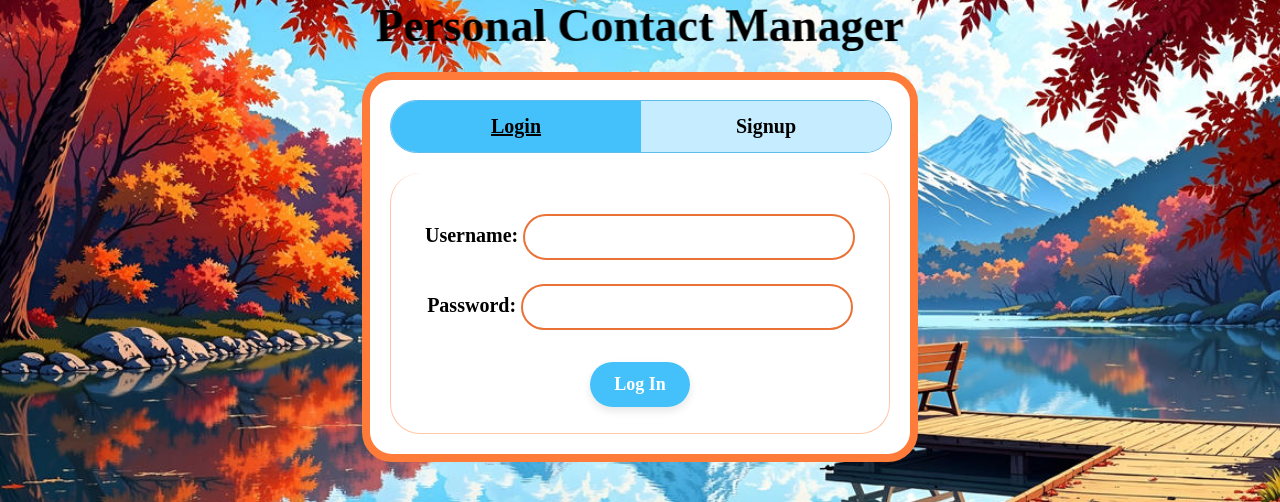
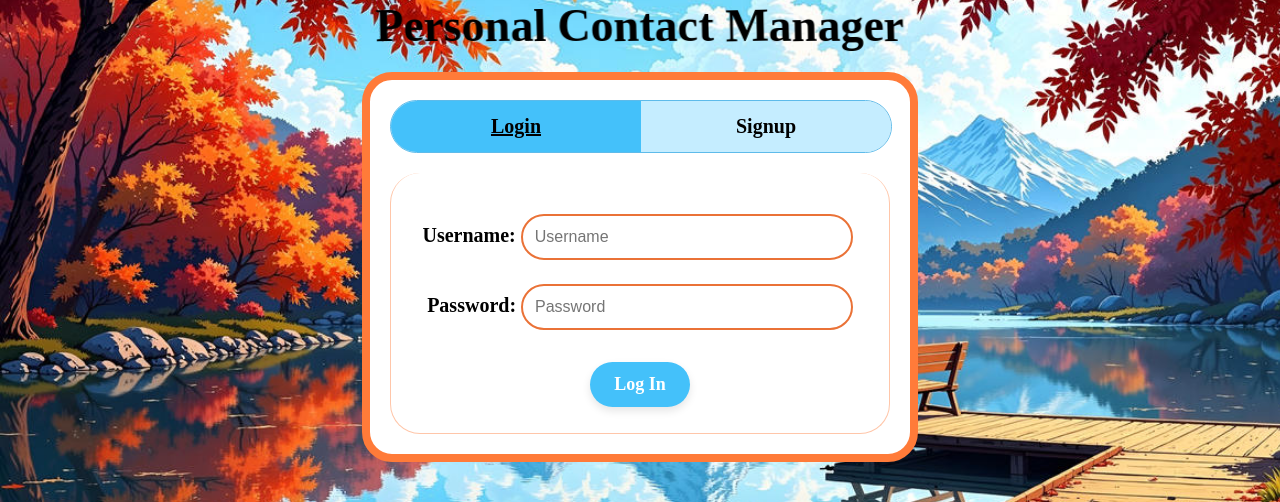
Before and after one commit to SadieNiBu/POOS-G23-SmallProject, a PHP site: page / in a window 1280 px wide, after a click on "Login". Shown: the part 170-672 px from the top of the page. Run offline with PHP 8.4, Linux system fonts and the light colour scheme; some web fonts are replaced.

Commit message:
lined up signup/login inputs

```diff
--- a/html/css/style.css
+++ b/html/css/style.css
@@ -153,6 +153,19 @@ border-top: none;
 .userForm #Signup #signupPassword:focus {
     border-color: #ffee00;
     outline: none;
+}
+
+.userForm #Login #loginName {
+  margin-right: 5px;
+}
+
+.userForm #Signup #firstName,
+.userForm #Signup #lastName {
+  margin-right: 15px;
+}
+
+.userForm #Signup #signupName {
+    margin-right: 5px;
 }
 
 /* Adds invalid symbol to userForm fields */
--- a/html/index.html
+++ b/html/index.html
@@ -59,10 +59,10 @@
           <span id="loginResult"></span> <br />
 
           <label for="loginName">Username:</label>
-          <input type="text" id="loginName" placeholder=" " /> <br />
+          <input type="text" id="loginName" placeholder="Username" /> <br />
 
           <label for="loginPassword">Password:</label>
-          <input type="password" id="loginPassword" placeholder=" " />
+          <input type="password" id="loginPassword" placeholder="Password" />
           <br />
 
           <div id="login-button-container">
```
